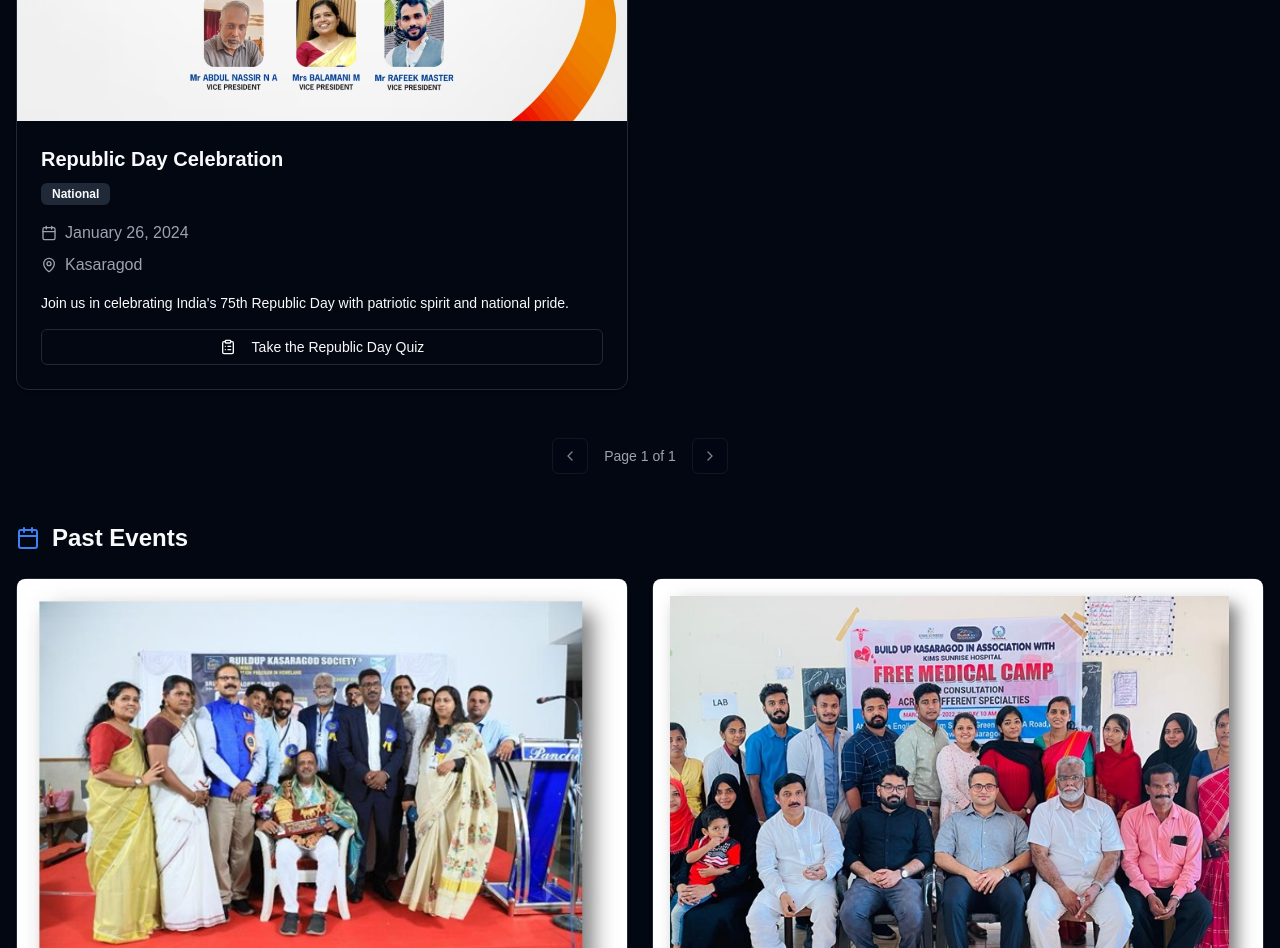
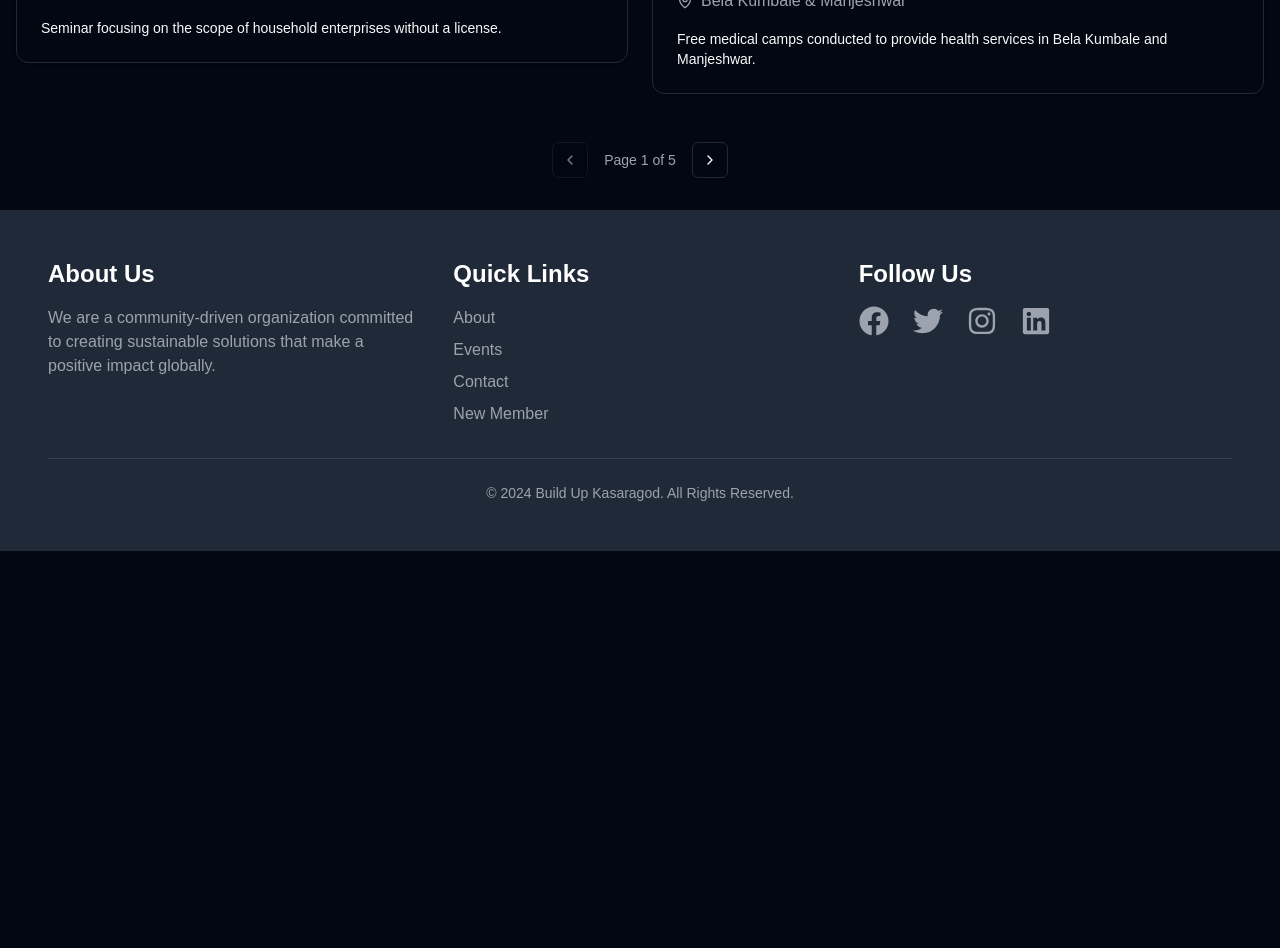
Before and after one commit to Sahad-09/Build-Up-Kasaragod, a Next.js app: page /events in a window 1280 px wide. Shown: the part 920-1868 px from the top of the page. After the commit the page ends 1471 px from the top, so only its background shows below. Built offline with nearby package versions, Linux system fonts and the light colour scheme.

Commit message:
Upcoming

```diff
--- a/app/events/page.tsx
+++ b/app/events/page.tsx
@@ -37,19 +37,19 @@ interface Event {
 
 const EventsPage: React.FC = () => {
     const upcomingEvents: Event[] = [
-        {
-            id: 0,
-            title: "Republic Day Celebration",
-            date: new Date(2024, 0, 26), // January 26, 2024
-            location: "Kasaragod",
-            description: "Join us in celebrating India's 75th Republic Day with patriotic spirit and national pride.",
-            category: "National",
-            image: "/upcoming_event.jpg",
-            additionalLink: {
-                url: "https://docs.google.com/forms/d/1oakFeM9riimCbMItghZRFxeIuIvZ7wTyKeWOD0PA8WE/viewform",
-                text: "Take the Republic Day Quiz"
-            }
-        }
+        // {
+        //     id: 0,
+        //     title: "Republic Day Celebration",
+        //     date: new Date(2024, 0, 26), // January 26, 2024
+        //     location: "Kasaragod",
+        //     description: "Join us in celebrating India's 75th Republic Day with patriotic spirit and national pride.",
+        //     category: "National",
+        //     image: "/upcoming_event.jpg",
+        //     additionalLink: {
+        //         url: "https://docs.google.com/forms/d/1oakFeM9riimCbMItghZRFxeIuIvZ7wTyKeWOD0PA8WE/viewform",
+        //         text: "Take the Republic Day Quiz"
+        //     }
+        // }
     ];
 
     const events: Event[] = [
```
